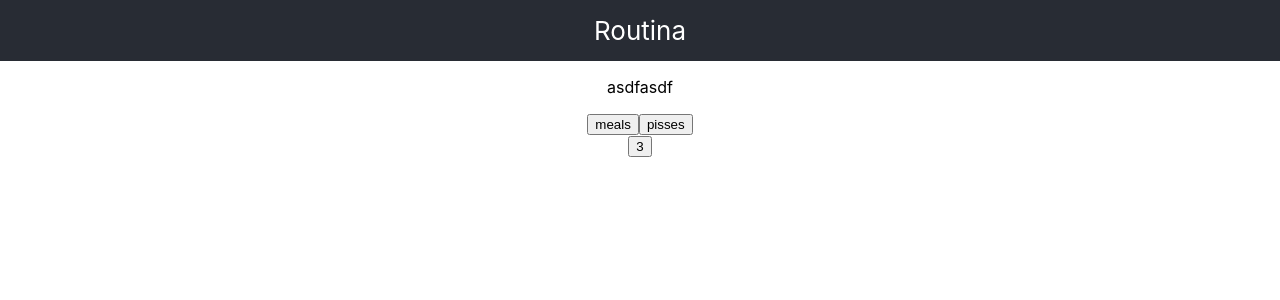
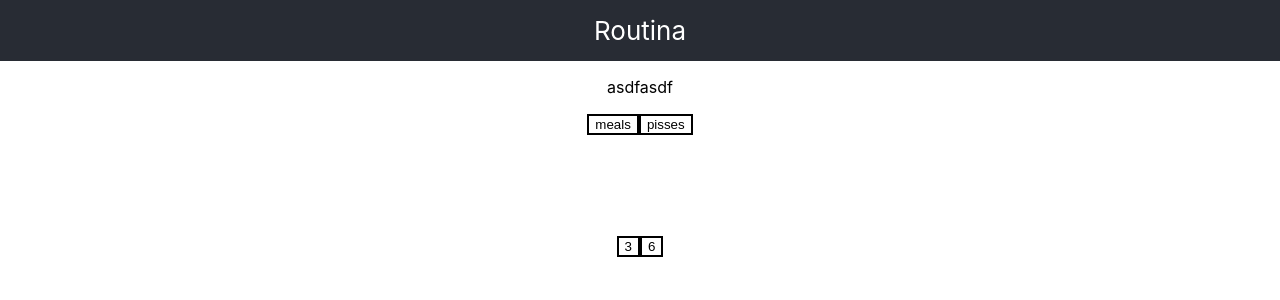
Before and after one commit to itamar244/routina, a React (Create React App) app: page / in a window 1280 px wide. Shown: the top 300 px of the page. Built offline with nearby package versions, Linux system fonts and the light colour scheme.

Commit message:
use hover and color changing instead of dragging elements

```diff
--- a/src/App.css
+++ b/src/App.css
@@ -27,3 +27,19 @@
 .drag-option {
   user-select: none;
 }
+
+.button-containers > div {
+  margin-bottom: 100px;
+}
+
+.item-button {
+  background-color: transparent;
+  border: 1 solid black;
+  outline: none;
+  box-shadow: none;
+  border-style: solid;
+}
+
+.item-button.selected {
+  border-color: lightgreen;
+}
--- a/src/App.tsx
+++ b/src/App.tsx
@@ -1,89 +1,70 @@
-import React, { DragEventHandler, MouseEventHandler, ReactNode, useCallback, useState } from "react";
+import React, { DOMAttributes, MouseEventHandler, PropsWithChildren, useCallback, useState } from "react";
 import "./App.css";
 
-function DraggableButton({ children }: { children?: ReactNode }) {
-  const [position, setPosition] = useState<{
-    x?: number;
-    y?: number;
-  }>({});
-  const [isDragging, setIsDragging] = useState(false);
-  const onDrag: DragEventHandler = useCallback(
-    (event) => {
-      event.preventDefault();
-      setPosition({ x: event.clientX, y: event.clientY });
-      setIsDragging(event.clientX !== 0 || event.clientY !== 0);
-    },
-    [setPosition, setIsDragging]
-  );
+function DraggableButton({
+  id,
+  children,
+  isSelected,
+}: PropsWithChildren<{ id: string; isSelected: boolean }>) {
   return (
-    <button
-      className="drag-option"
-      draggable
-      onDrag={onDrag}
-      style={
-        isDragging
-          ? {
-              position: "absolute",
-              transform: "translate(-50%, -50%)",
-              left: position.x,
-              top: position.y,
-            }
-          : {}
-      }
-    >
+    <button data-item-id={id} className={`item-button ${isSelected ? "selected" : ""}`}>
       {children}
     </button>
   );
 }
 
-function DraggableOnHoverButton({ children }: { children?: ReactNode }) {
-  const [position, setPosition] = useState<{
-    x?: number;
-    y?: number;
-  }>({});
-  const [isDragging, setIsDragging] = useState(false);
-  const onDrag: MouseEventHandler = useCallback(
-    (event) => {
-      console.log(event.clientX);
-      event.preventDefault();
-      setPosition({ x: event.clientX, y: event.clientY });
-      setIsDragging(event.clientX !== 0 || event.clientY !== 0);
-    },
-    [setPosition, setIsDragging]
-  );
-  return (
-    <button
-      className="drag-option"
-      draggable
-      onDrag={onDrag}
-      style={
-        isDragging
-          ? {
-              position: "absolute",
-              transform: "translate(-50%, -50%)",
-              left: position.x,
-              top: position.y,
-            }
-          : {}
-      }
-    >
-      {children}
-    </button>
-  );
+function useCapture() {
+  const [capturing, setCapturing] = useState(false);
+  const startCapture = useCallback(() => {
+    setCapturing(true);
+  }, [setCapturing]);
+  const stopCapture = useCallback(() => {
+    setCapturing(false);
+  }, [setCapturing]);
+
+  return { capturing, startCapture, stopCapture };
 }
 
+const rows = [
+  ["meals", "pisses"],
+  ["3", "6"],
+];
+
 export default function App() {
+  const { capturing, startCapture, stopCapture } = useCapture();
+  const [selectedIds, setSelectedIds] = useState<string[]>([]);
+  const onHover: MouseEventHandler = useCallback(
+    (event) => {
+      const itemId = (event.target as HTMLElement).dataset?.itemId;
+
+      if (itemId != null && !selectedIds.includes(itemId)) {
+        setSelectedIds((selectedIds) => selectedIds.concat(itemId));
+      }
+    },
+    [selectedIds, setSelectedIds],
+  );
+  console.log(selectedIds);
+
   return (
     <div className="App">
       <header className="App-header">Routina</header>
       <p>asdfasdf</p>
-      <div>
-        <DraggableButton>meals</DraggableButton>
-        <DraggableButton>pisses</DraggableButton>
-      </div>
-      <div>
-        <DraggableOnHoverButton>3</DraggableOnHoverButton>
-      </div>
+      <section
+        className="button-containers"
+        onMouseMove={capturing ? onHover : undefined}
+        onMouseDown={startCapture}
+        onMouseUp={stopCapture}
+      >
+        {rows.map((columns, i) => (
+          <div key={i}>
+            {columns.map((column) => (
+              <DraggableButton key={column} id={column} isSelected={selectedIds.includes(column)}>
+                {column}
+              </DraggableButton>
+            ))}
+          </div>
+        ))}
+      </section>
     </div>
   );
 }
```
Also changed, not shown: 1 other file (tests, documents, lock files or other folders).
